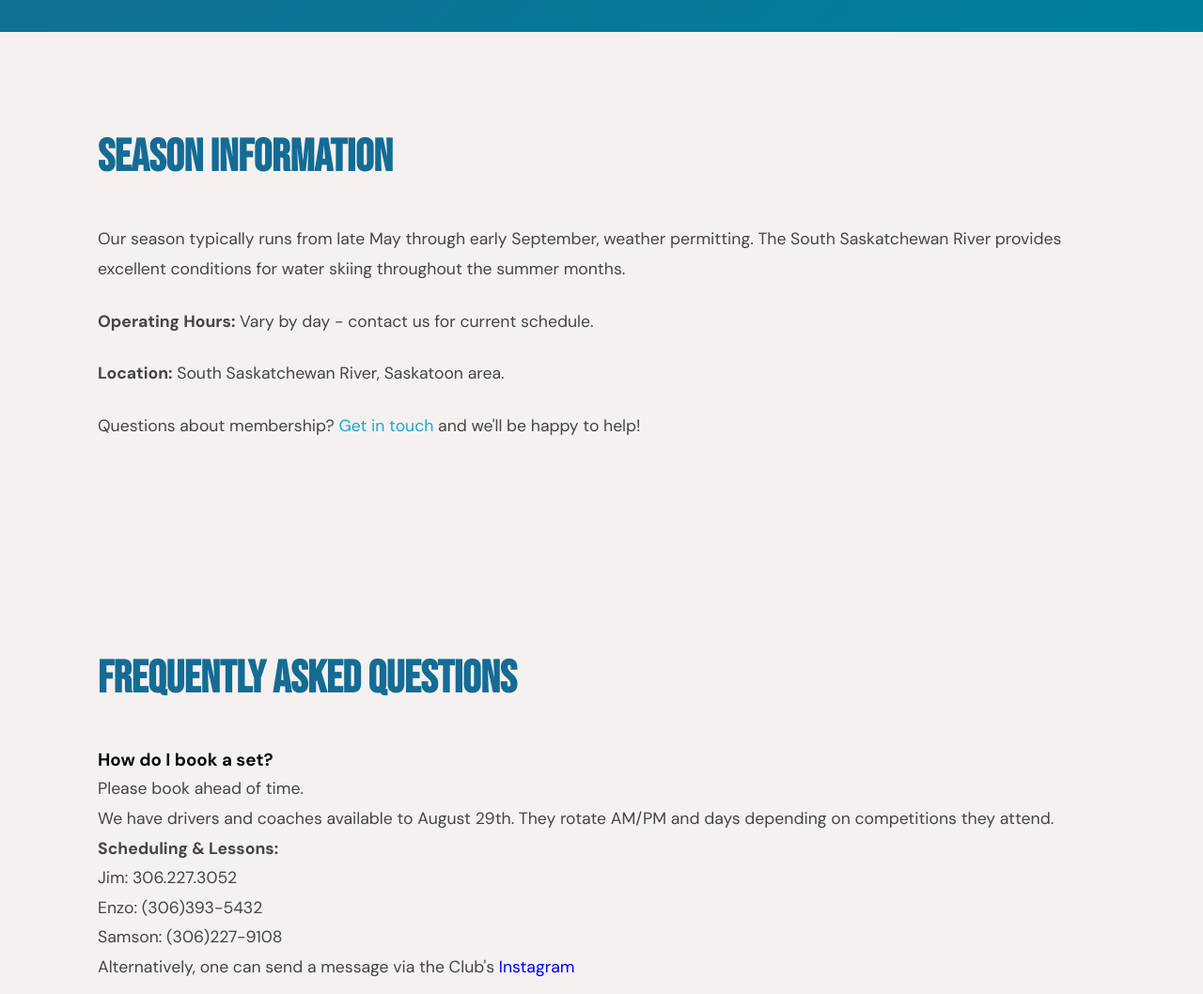
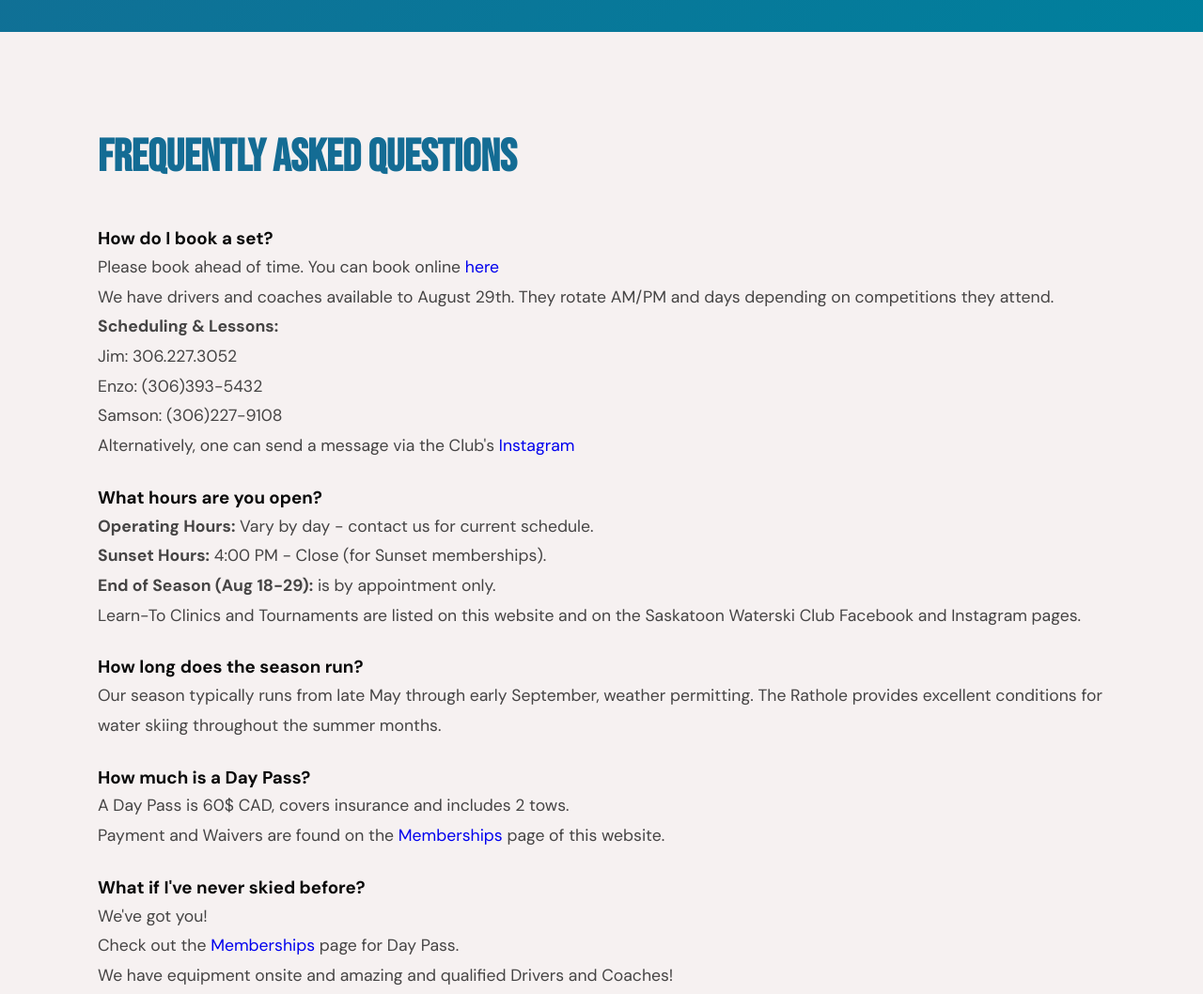
Before and after one commit to holleeze/water-ski-site, a website: page faq.html in a window 1280 px wide. Shown: the part 340-1398 px from the top of the page at 94% size. Drawn offline with Linux system fonts and the light colour scheme.

Commit message:
removed incorrect location info and updated FAQ

```diff
--- a/data/article_data.js
+++ b/data/article_data.js
@@ -1,6 +1,6 @@
 /**
  * Auto-generated article metadata
- * Generated: 2026-02-09T21:13:06.920Z
+ * Generated: 2026-02-28T20:19:56.200Z
  * DO NOT EDIT MANUALLY - Run generate_article_data.js instead
  */
 
--- a/faq.html
+++ b/faq.html
@@ -44,24 +44,13 @@
     <p>Answers to commonly asked questions about the club</p>
   </header>
 
-  <!-- Season Info -->
-  <section class="content-section">
-    <h2>SEASON INFORMATION</h2>
-    <p>Our season typically runs from late May through early September, weather permitting. The South Saskatchewan River
-      provides excellent conditions for water skiing throughout the summer months.</p>
-    <p><strong>Operating Hours:</strong> Vary by day - contact us for current schedule.</p>
-    <p><strong>Location:</strong> South Saskatchewan River, Saskatoon area.</p>
-    <p>Questions about membership? <a href="contact.html" style="color: var(--teal-bright);">Get in touch</a> and we'll
-      be happy to help!</p>
-  </section>
-
   <!-- FAQ Info -->
   <section class="content-section">
     <h2>FREQUENTLY ASKED QUESTIONS</h2>
 
     <div class="faq-item">
       <h3>How do I book a set?</h3>
-      <p>Please book ahead of time.<br>
+      <p>Please book ahead of time. You can book online <a href="booking.html">here</a><br>
         We have drivers and coaches available to August 29th. They rotate AM/PM and days depending on competitions they
         attend.
         <strong>Scheduling & Lessons:</strong><br>
@@ -75,12 +64,18 @@
 
     <div class="faq-item">
       <h3>What hours are you open?</h3>
-      <p>End of Season schedule (Aug 18-29) is by booking only.<br>
-        The Club typically opens the first week of June and closes at the end of August. Check out the Club's Facebook
-        and
-        Instagram pages for updates.<br>
+      <p><strong>Operating Hours:</strong> Vary by day - contact us for current schedule.<br>
+        <strong>Sunset Hours:</strong> 4:00 PM - Close (for Sunset memberships).<br>
+        <strong>End of Season (Aug 18-29):</strong> is by appointment only.<br>
         Learn-To Clinics and Tournaments are listed on this website and on the Saskatoon Waterski Club Facebook and
-        Instagram pages.</p>
+        Instagram pages.
+      </p>
+    </div>
+
+    <div class="faq-item">
+      <h3>How long does the season run?</h3>
+      <p> Our season typically runs from late May through early September, weather permitting. The Rathole provides
+        excellent conditions for water skiing throughout the summer months.
     </div>
 
     <div class="faq-item">
@@ -94,11 +89,11 @@
     <div class="faq-item">
       <h3>What if I've never skied before?</h3>
       <p>We've got you!<br>
-        Check out the MEMBERSHIPS page for Day Pass.<br>
+        Check out the <a href="membership.html" target="_blank">Memberships</a> page for Day Pass.<br>
         We have equipment onsite and amazing and qualified Drivers and Coaches!</p>
     </div>
+
   </section>
-
 
   <!-- CTA Section -->
   <section class="cta">
--- a/package.json
+++ b/package.json
@@ -5,8 +5,9 @@
     "cheerio": "^1.2.0"
   },
   "scripts": {
-    "generate": "node ./scripts/generate_article_data.js",
+    "generate:news": "node ./scripts/generate_article_data.js",
     "generate:gallery": "node ./scripts/generate_gallery_data.js",
-    "generate:all": "npm run generate && npm run generate:gallery"
+    "generate:all": "pnpm run generate:news && pnpm run generate:gallery",
+    "dev": "npx http-server -p 3000"
   }
 }
--- a/scripts/bio.js
+++ b/scripts/bio.js
@@ -18,7 +18,7 @@ const personType = urlParams.get('type') || 'coach'; // coach, athlete, or board
 function findPerson(id, type) {
   let people, typeLabel, backLink;
 
-  switch(type) {
+  switch (type) {
     case 'athlete':
       people = athletes;
       typeLabel = 'Athlete';
```
Also changed, not shown: data/data.js (+8 -24 lines), data/gallery_data.js (+12 -12 lines), membership.html (+4 -2 lines), images/athletes/carter-lucas.jpg (added), 1 other file.
